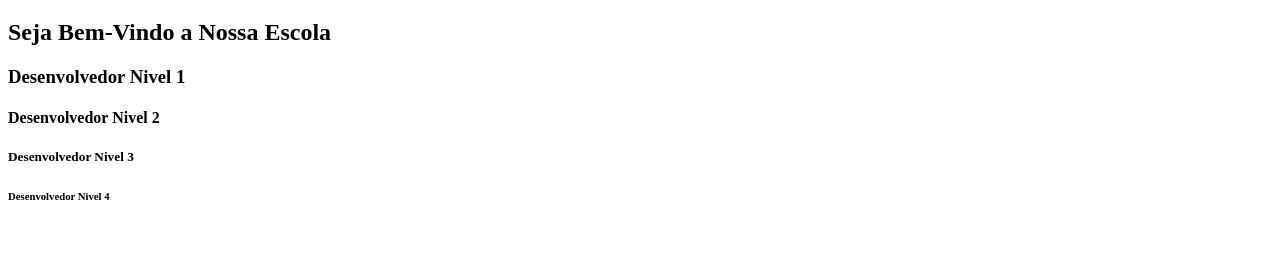
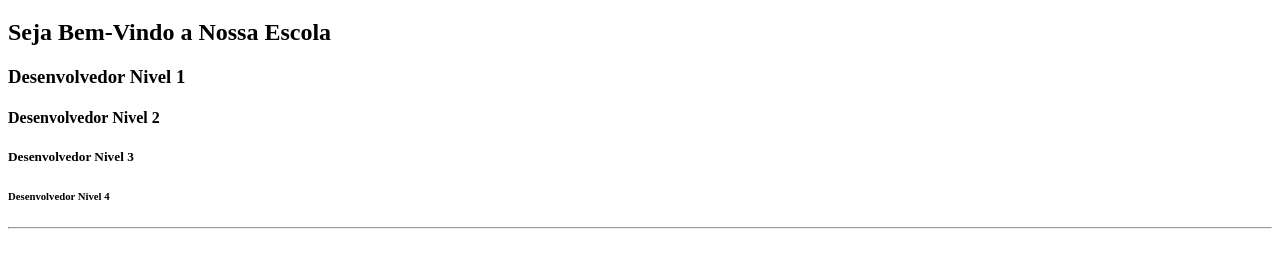
Before and after one commit to Guilherme5G/Front-end-Project, a plain HTML site: page index.html in a window 1280 px wide. Shown: the part 61-328 px from the top of the page. Drawn offline with Linux system fonts and the light colour scheme.

Commit message:
Adicionando linha divisoria

```diff
--- a/index.html
+++ b/index.html
@@ -29,7 +29,8 @@
         <h5>Desenvolvedor Nivel 3</h5>
         <h6>Desenvolvedor Nivel 4</h6>
 
-
+        <!-- LINHA DIVISORIA -->
+        <hr>
 
         <!-- FINAL DO CORPO DA PAGINA -->
     </body>
```
